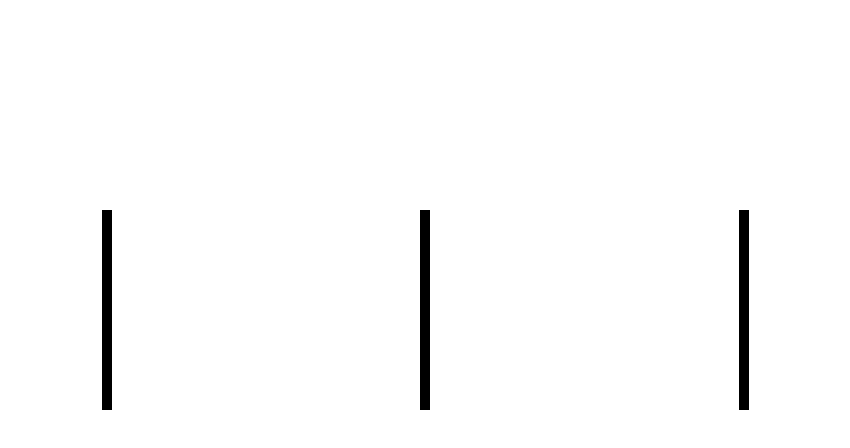
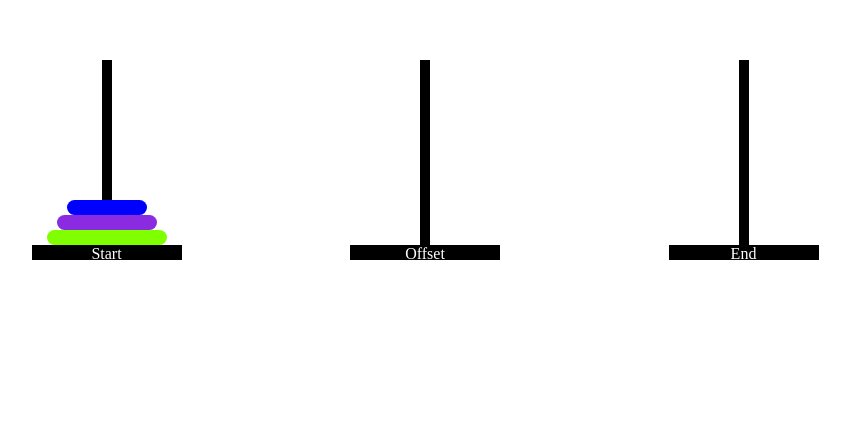
Before and after one commit to Kenzie-Academy-Brasil-Developers/m2-entrega-torre-de-hanoi-sprint-1a-jormundur-33, a plain HTML site: page index.html in a window 1280 px wide. Shown: the part 448-896 px from the top of the page, without its empty margins (215-1065 px from the left). Drawn offline with Linux system fonts and the light colour scheme.

Commit message:
Function to click on the divs

```diff
--- a/index.html
+++ b/index.html
@@ -11,9 +11,17 @@
 
 <body>
     <div class="columns">
-        <div class="column" id="first-column"></div>
-        <div class="column" id="second-column"></div>
-        <div class="column" id="third-column"></div>
+        <div class="column" id="first-column">
+            <div class="base"> Start</div>
+        </div>
+        <div class="column" id="second-column">
+            <div class="base"> Offset</div>
+
+        </div>
+        <div class="column" id="third-column">
+            <div class="base"> End</div>
+
+        </div>
     </div>
     <script src="script.js"></script>
 </body>
--- a/script.js
+++ b/script.js
@@ -0,0 +1,37 @@
+const towers = [...document.getElementsByClassName('column')]
+const firstTower = document.getElementById('first-column')
+console.log(towers)
+const checkChildren = firstTower.childElementCount
+console.log(checkChildren)
+
+function createDiscs() {
+    const thirdDisc = document.createElement('div')
+    thirdDisc.setAttribute('class', 'third-disc')
+    firstTower.appendChild(thirdDisc)
+    const secondDisc = document.createElement('div')
+    secondDisc.setAttribute('class', 'second-disc')
+    firstTower.appendChild(secondDisc)
+    const firstDisc = document.createElement('div')
+    firstDisc.setAttribute('class', 'first-disc')
+    firstTower.appendChild(firstDisc)
+    console.log(firstDisc)
+
+    // const secondDisc = document.createElement('div')
+    // const thirdDisc = document.createElement('div')
+}
+createDiscs()
+
+let firstDiscTest = document.getElementsByClassName('first-disc')
+
+console.log(firstDiscTest)
+
+function towersClickHandle(event) {
+    let targetEvent = event.currentTarget;
+    console.log(targetEvent)
+
+}
+
+
+towers.forEach(id => {
+    id.addEventListener('click', towersClickHandle)
+})
--- a/style.css
+++ b/style.css
@@ -9,7 +9,36 @@
 
 .columns {
     display: flex;
-    height: 1500px;
+    height: 1200px;
     justify-content: space-evenly;
     align-items: center;
 }
+
+.base {
+    text-align: center;
+    color: white;
+    background-color: black;
+    height: 15px;
+    width: 150px;
+}
+
+.first-disc {
+    background-color: blue;
+    border-radius: 15px 15px 15px 15px;
+    height: 15px;
+    width: 80px;
+}
+
+.second-disc {
+    background-color: blueviolet;
+    border-radius: 15px 15px 15px 15px;
+    height: 15px;
+    width: 100px;
+}
+
+.third-disc {
+    background-color: chartreuse;
+    border-radius: 15px 15px 15px 15px;
+    height: 15px;
+    width: 120px;
+}
```
